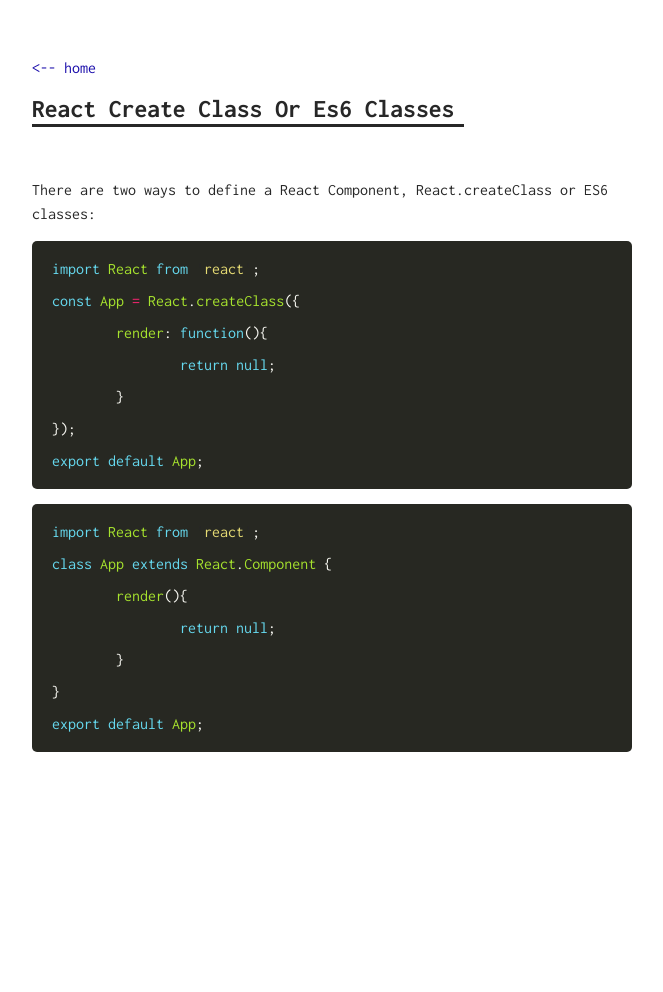
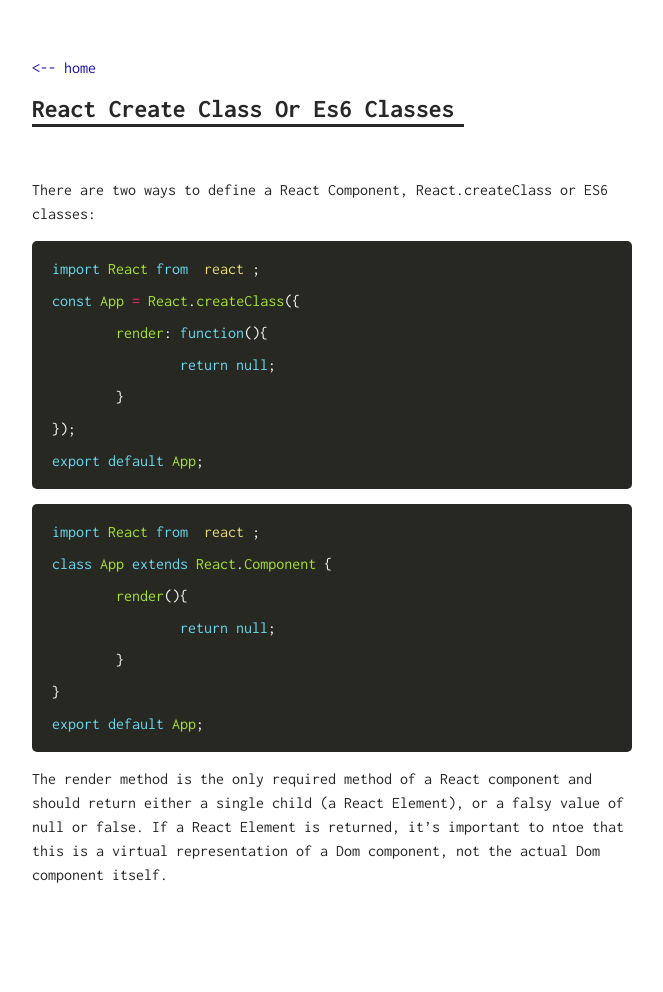
Before and after one commit to iamandyjones/js-notes, a Jekyll site: the page built from _posts/2017-06-01-react-create-class-or-es6-classes.md, in a window 1280 px wide. Shown: the whole page, without its empty margins (308-971 px from the left). Built offline with Jekyll 4.4.1, drawn with Linux system fonts in a browser that asks for light colours; before the commit the page ends 900 px from its top, so only the background shows below that.

Commit message:
Update 2017-06-01-react-create-class-or-es6-classes.md

```diff
--- a/_posts/2017-06-01-react-create-class-or-es6-classes.md
+++ b/_posts/2017-06-01-react-create-class-or-es6-classes.md
@@ -37,3 +37,5 @@ class App extends React.Component {
 export default App;
 
 {% endhighlight %}
+
+The render method is the only required method of a React component and should return either a single child (a React Element), or a falsy value of null or false. If a React Element is returned, it's important to ntoe that this is a virtual representation of a Dom component, not the actual Dom component itself.
```
